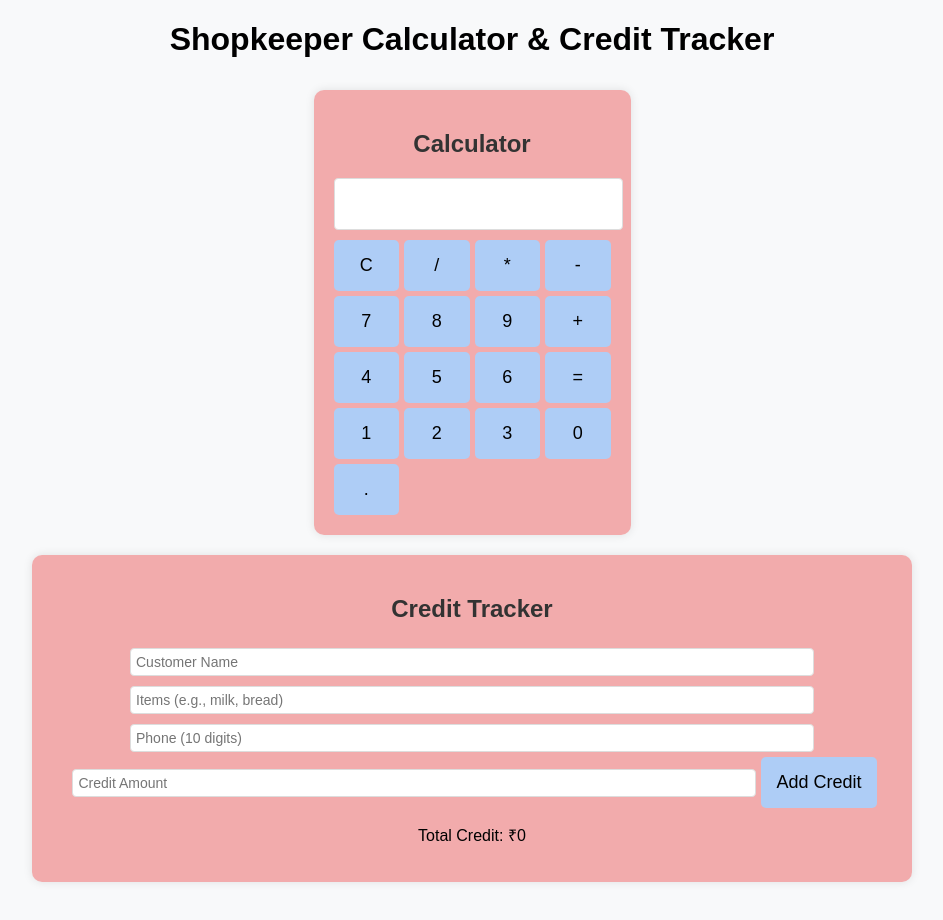
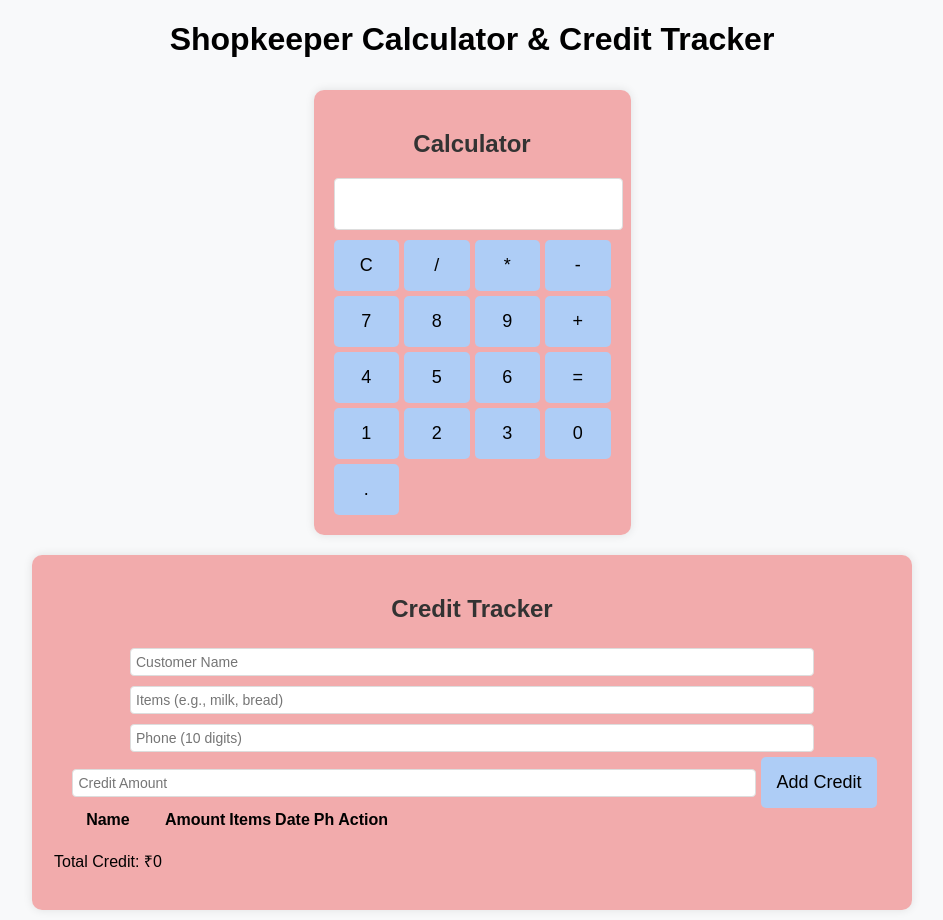
Before and after one commit to Priyanka20067/shop-tracking, a React (Vite) app in the folder shop-credit-tracking/: page /mainpage in a window 1280 px wide. Shown: the whole page, without its empty margins (168-1111 px from the left). Before the commit the page ends 892 px from the top, so only its background shows below. Built offline with nearby package versions, Linux system fonts and the light colour scheme.

Commit message:
trying to create a table

```diff
--- a/shop-credit-tracking/src/components/CreditTrackder.jsx
+++ b/shop-credit-tracking/src/components/CreditTrackder.jsx
@@ -54,21 +54,34 @@ function CreditTracker() {
                 />
             <input type="number" value={amount} onChange={(e) => setAmount(e.target.value)} placeholder="Credit Amount" />
             <button onClick={addCredit}>Add Credit</button>
-            <ul>
+            <table>
+                <tr>
+                    <th>Name</th>
+                    <th>Amount</th>
+                    <th>Items</th>
+                    <th>Date</th>
+                    <th>Ph</th>
+                    <th>Action</th>
+                </tr>
+                <tr>
                 {credits.map((credit, index) => (
                     <li key={index} className="credit-item">
-                        <div className="credit-item">
-                        {credit.name}: ₹{credit.amount}; <hr /><hr /><hr />
+
+                       <td> {credit.name}:</td> <td>₹{credit.amount};</td> <hr /><hr /><hr />
                                 Items: {credit.items.join(', ')}; <hr /><hr /><hr />
                         Date: {credit.date};<hr /><hr /><hr />
                         Ph: {credit.phone};<hr /><hr /><hr />
                          <button className="delete-btn" onClick={() => deleteCredit(index)}>Delete</button>
-                    </div>
+
                      </li>
 
                 ))}
-            </ul>
+                </tr>
+
+
             <p>Total Credit: ₹{credits.reduce((sum, credit) => sum + credit.amount, 0)}</p>
+            </table>
+
         </div>
     );
 }
```
